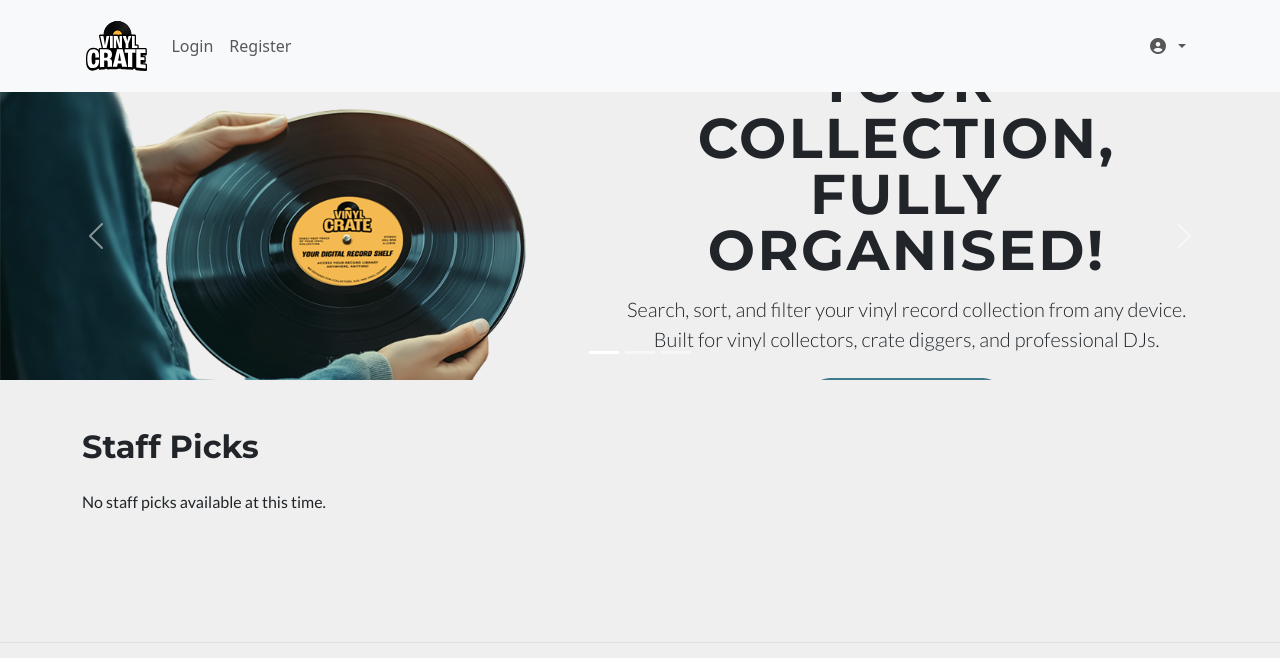
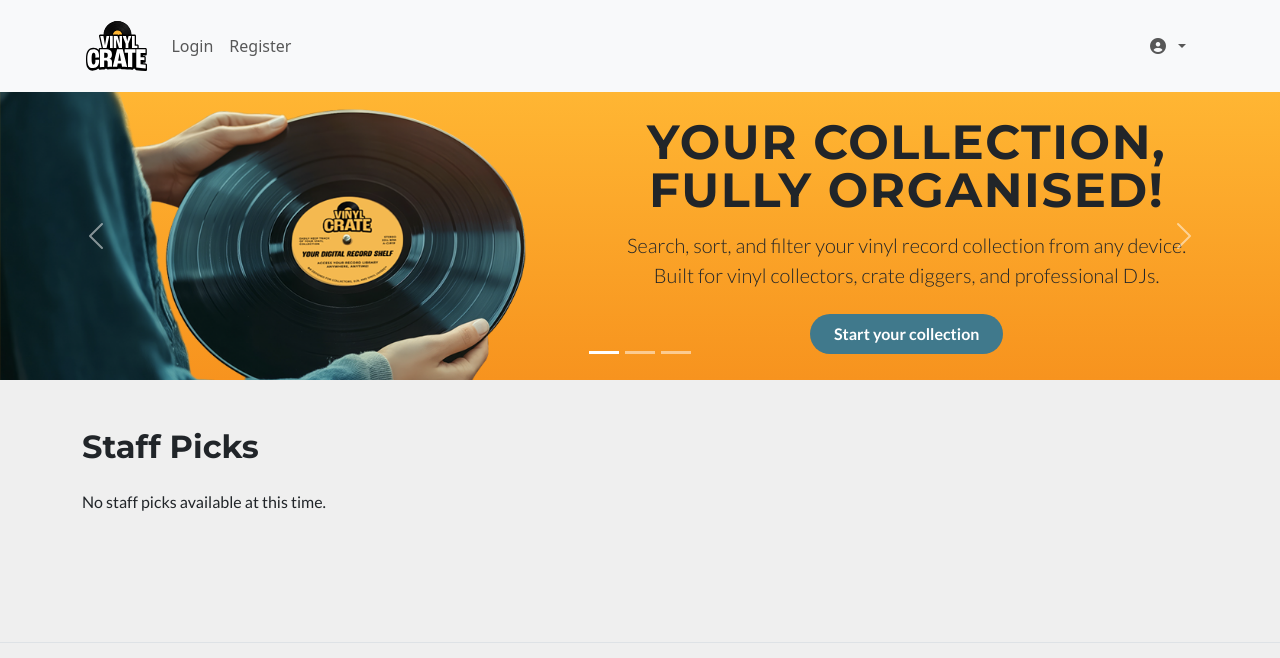
Before and after one commit to sd-powell/portfolio_project_3, a Django app: page / in a window 1280 px wide. Shown: the top 658 px of the page. Run offline with Django 4.2, Linux system fonts and the light colour scheme; data that the repository does not hold is empty; some libraries are stand-ins or nearby versions.

Commit message:
add media query to adjust carousel between 1200px and 1600px

```diff
--- a/static/css/style.css
+++ b/static/css/style.css
@@ -46,7 +46,7 @@ p {
 
 /* Carousel slide with gradient background */
 .gradient-slide {
-  background: linear-gradient(to bottom, --highlight-yellow, --contrast-orange);
+  background: linear-gradient(to bottom, var(--highlight-yellow), var(--contrast-orange));
   height: 100vh;
   padding: 0 !important;
 }
@@ -508,6 +508,29 @@ p {
   }
 }
 
+/* Large devices: 1200px to 1599.98px */
+@media (min-width: 1200px) and (max-width: 1599.98px) {
+  .carousel-content {
+    max-width: 650px;
+  }
+
+  .carousel-content h1 {
+    font-size: 3rem;
+    letter-spacing: 0.1rem;
+    margin-bottom: 1.25rem;
+  }
+
+  .carousel-content p {
+    font-size: 1.25rem;
+    margin-bottom: 1.5rem;
+  }
+
+  .btn-ios-primary {
+    font-size: 1rem;
+    padding: 8px 20px;
+  }
+}
+
 @media (min-width: 1600px) {
   .carousel-content {
     max-width: 800px;
```
